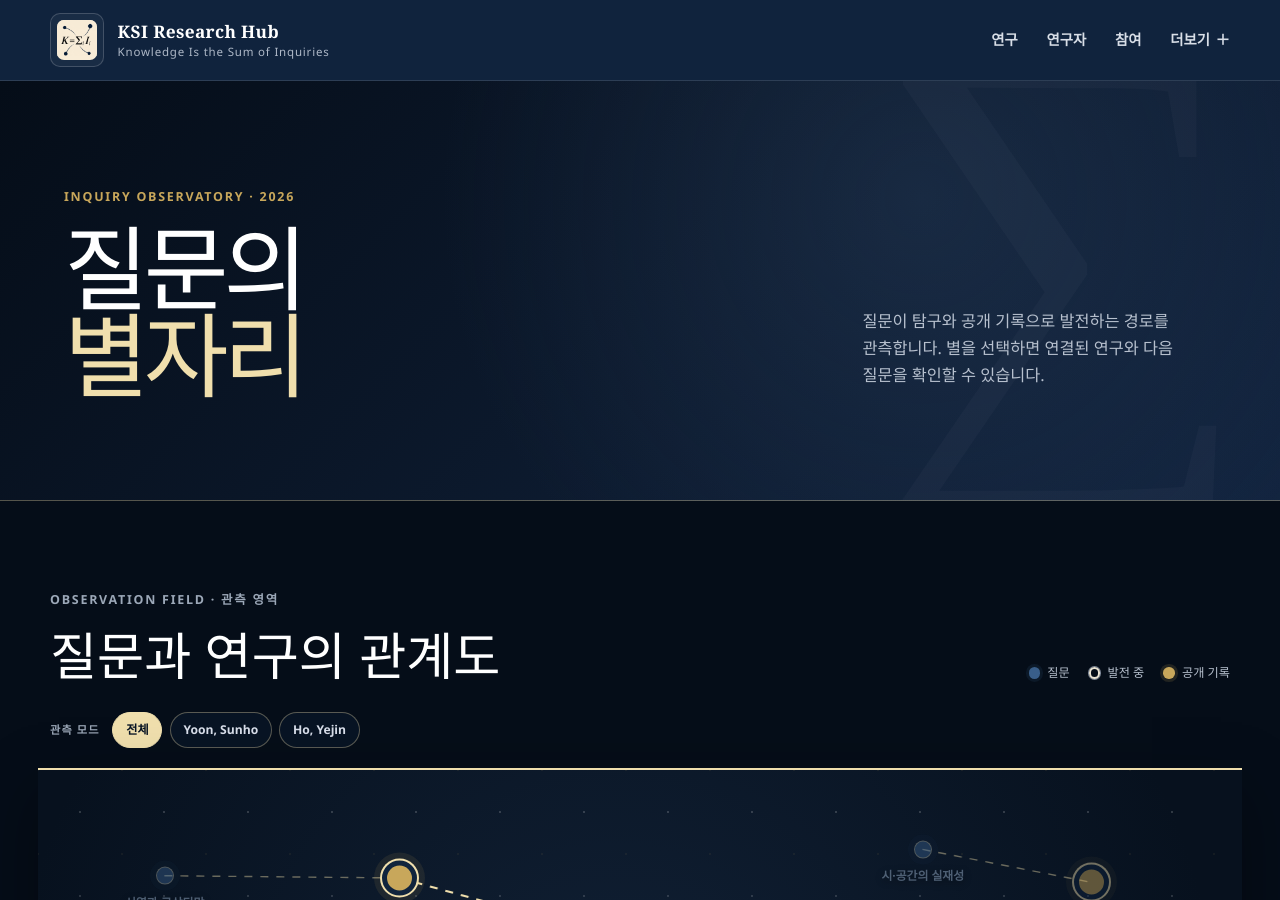
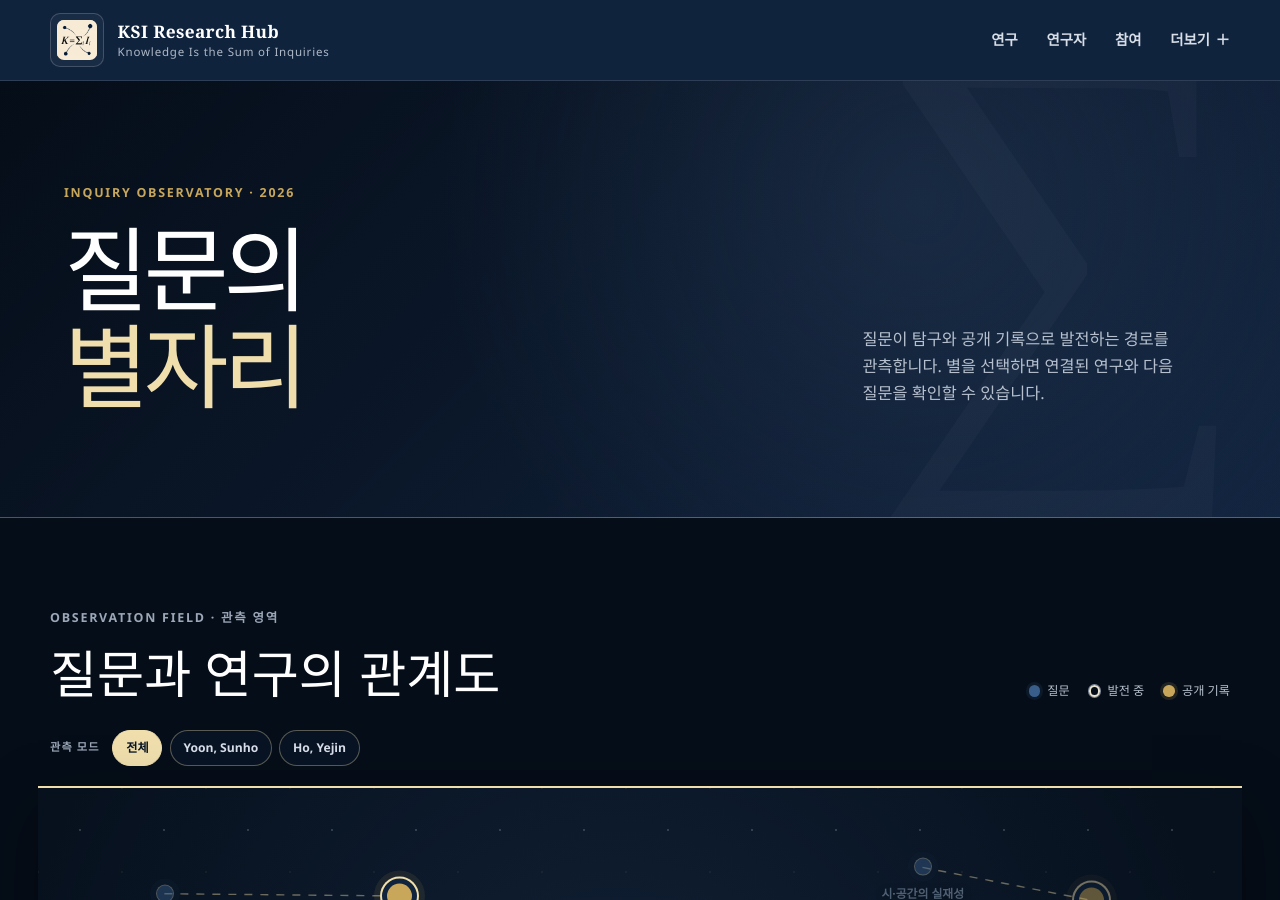
Before and after one commit to SunhoYoon-Hub/KSI-Research-Hub, a Jekyll site: the page built from docs/constellation.md, in a window 1280 px wide and 900 px high. Built offline with Jekyll 4.4.1, drawn with Linux system fonts in a browser that asks for light colours.

Commit message:
Increase display title line spacing

```diff
--- a/docs/assets/css/constellation.css
+++ b/docs/assets/css/constellation.css
@@ -497,3 +497,9 @@
     letter-spacing: -.045em;
   }
 }
+
+
+/* Optical line separation for large Korean display titles. */
+.constellation-hero h1 {
+  line-height: 1.06;
+}
--- a/docs/assets/css/keywords.css
+++ b/docs/assets/css/keywords.css
@@ -482,3 +482,9 @@
     letter-spacing: -.045em;
   }
 }
+
+
+/* Optical line separation for large Korean display titles. */
+.keyword-hero h1 {
+  line-height: 1.06;
+}
--- a/docs/assets/css/versions.css
+++ b/docs/assets/css/versions.css
@@ -482,3 +482,9 @@
     border-bottom: 1px solid rgba(240, 223, 173, .22);
   }
 }
+
+
+/* Optical line separation for large Korean display titles. */
+.version-hero h1 {
+  line-height: 1.06;
+}
```
